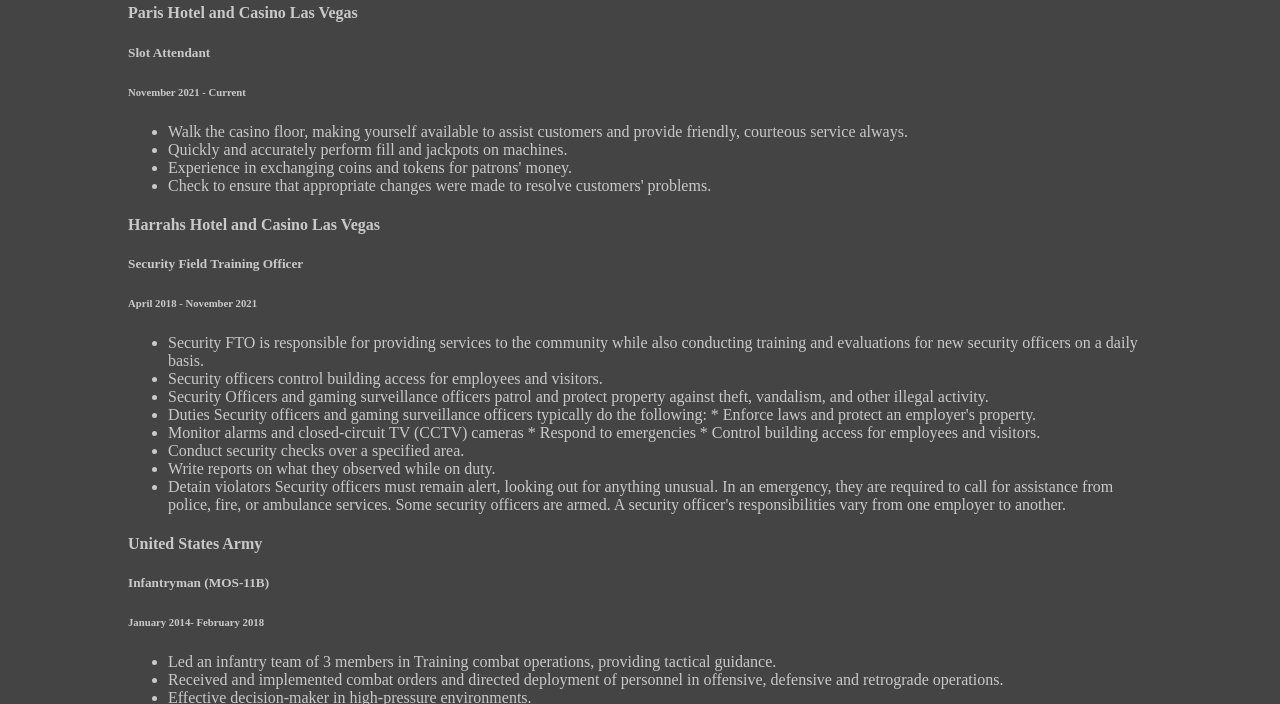
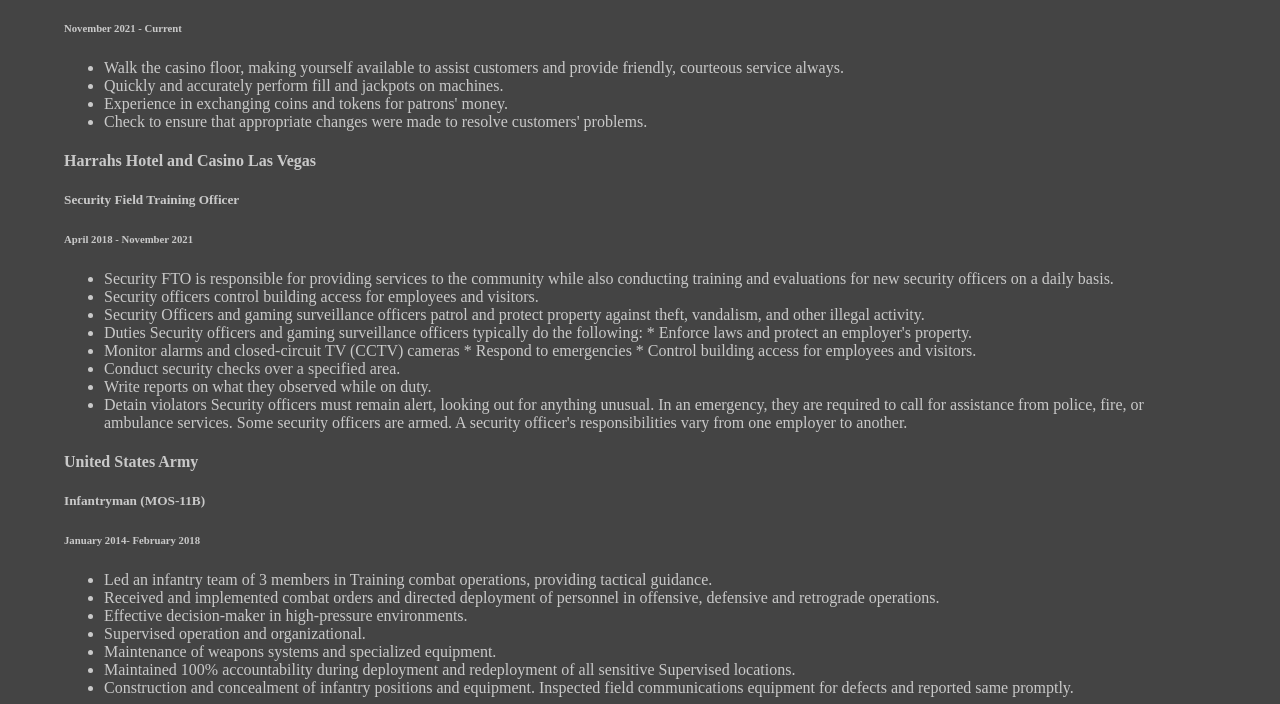
Before and after one commit to johnlagansua/johnlagansua.github.io, a plain HTML site: page index.html in a window 1280 px wide. Shown: the part 262-966 px from the top of the page. Drawn offline with Linux system fonts and the light colour scheme.

Commit message:
Update style.css

```diff
--- a/style.css
+++ b/style.css
@@ -2,7 +2,7 @@ body {
   background-color: #444444;
   color: #dddd;
   font-family: "Times New Roman", Times, serif;
-  margin: 10% 10%
+  margin: 5% 5%
 
 }
 
```
